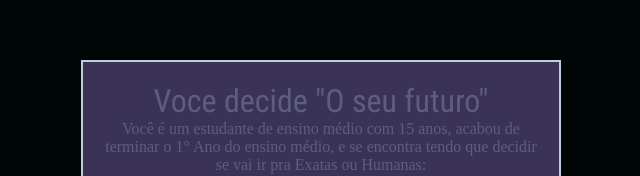
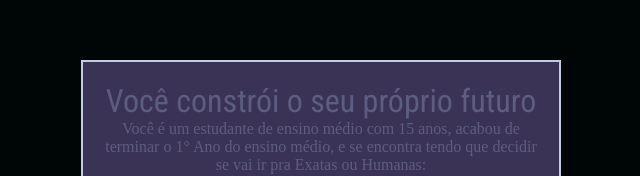
Before and after one commit to DhiogoLopes/2025-3B-Voce-decide, a plain HTML site: page index.html in a window 1280 px wide. Shown: the part 238-414 px from the top of the page, without its empty margins (319-959 px from the left). Drawn offline with Linux system fonts and the light colour scheme; a web font is replaced by a local one.

Commit message:
Update index.html

```diff
--- a/index.html
+++ b/index.html
@@ -5,14 +5,14 @@
     <meta charset="UTF-8">
     <meta http-equiv="X-UA-Compatible" content="IE=edge">
     <meta name="viewport" content="width=device-width, initial-scale=1.0">
-    <title>Voce decide</title>
+    <title>Você constrói o seu próprio futuro</title>
     <link rel="stylesheet" href="style.css">
 </head>
 
 <body>
     <main>
         <div class="caixa-principal">
-            <h1 class="titulo">Voce decide "O seu futuro"</h1>
+            <h1 class="titulo">Você constrói o seu próprio futuro</h1>
             <div class="caixa-perguntas"></div>
             <div class="caixa-alternativas"></div>
             <div class="caixa-resultado">
```
